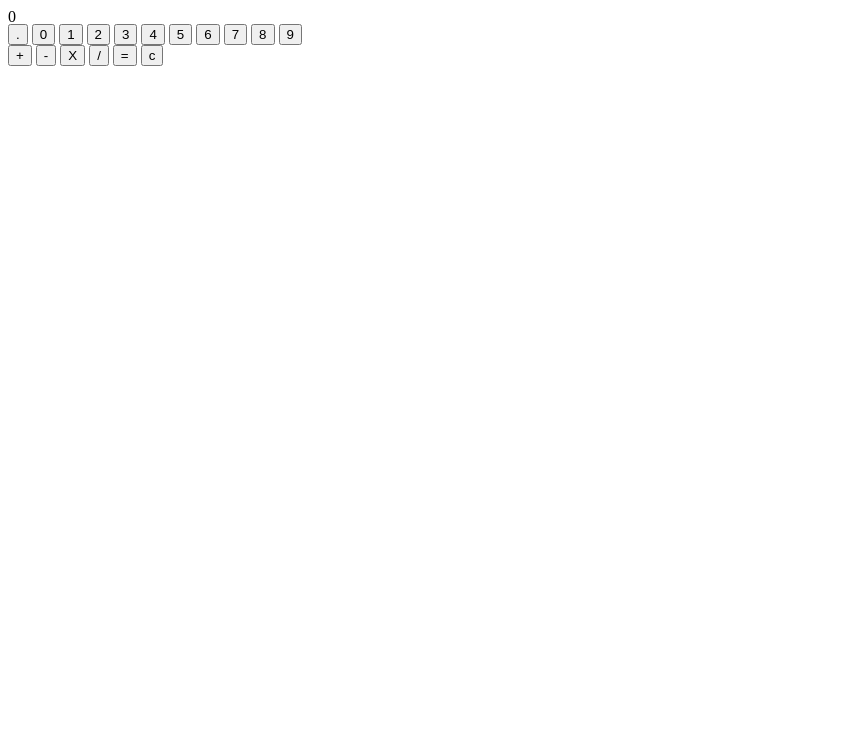
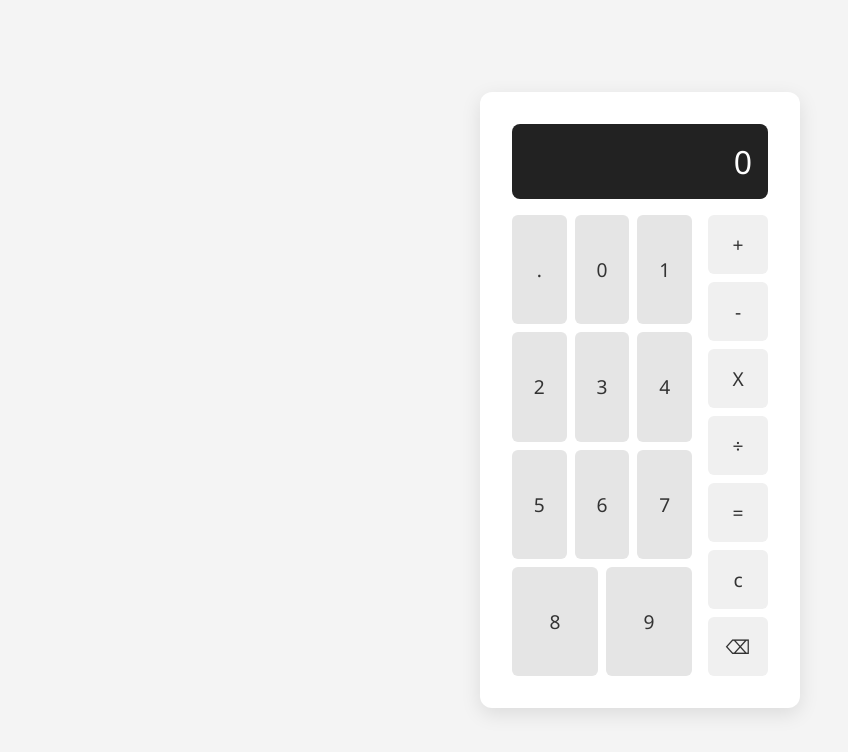
Before and after one commit to Micah-Pirikisi/Odin-Calculator, a plain HTML site: page index.html in a window 1280 px wide. Shown: the whole page, without its empty margins (0-848 px from the left). Drawn offline with Linux system fonts and the light colour scheme.

Commit message:
added css to improve the calculator's appearance

```diff
--- a/index.html
+++ b/index.html
@@ -28,9 +28,10 @@
                 <button id="addBtn" class="operator">+</button>
                 <button id="subBtn" class="operator">-</button>
                 <button id="multBtn" class="operator">X</button>
-                <button id="divBtn" class="operator">/</button>
+                <button id="divBtn" class="operator">÷</button>
                 <button id="eqBtn" class="operator">=</button>
                 <button id="clBtn" class="operator">c</button>
+                <button id="delBtn" class="operator">⌫</button>
             </div>
         </div>
     </main>
--- a/resources/css/style.css
+++ b/resources/css/style.css
@@ -1,4 +1,96 @@
+/* Base Reset */
+* {
+  box-sizing: border-box;
+  margin: 0;
+  padding: 0;
+  font-family: 'Segoe UI', Tahoma, Geneva, Verdana, sans-serif;
+}
+
+body {
+  background-color: #f4f4f4;
+  height: 100vh;
+  display: flex;
+  justify-content: center;
+  align-items: center;
+}
+
+main {
+  background-color: #fff;
+  padding: 2rem;
+  border-radius: 12px;
+  box-shadow: 0 6px 20px rgba(0, 0, 0, 0.1);
+  width: 320px;
+  max-width: 90vw;
+  display: flex;
+  flex-direction: column;
+  gap: 1rem;
+}
+
+/* Display */
 #display {
-    height: 1em;
-    width: 20em;
+  background-color: #222;
+  color: #fff;
+  font-size: 2rem;
+  padding: 1rem;
+  text-align: right;
+  border-radius: 8px;
+  min-height: 60px;
+  overflow-x: auto;
 }
+
+/* Button container */
+.btn-container {
+  display: flex;
+  gap: 1rem;
+}
+
+/* Digits */
+.digits {
+  flex: 3;
+  display: flex;
+  flex-wrap: wrap;
+  gap: 0.5rem;
+  justify-content: space-between;
+}
+
+.digits button {
+  width: 30%;
+  flex-grow: 1;
+}
+
+/* Operators */
+.ops {
+  flex: 1;
+  display: flex;
+  flex-direction: column;
+  gap: 0.5rem;
+}
+
+/* All Buttons */
+button {
+  padding: 1rem;
+  font-size: 1.2rem;
+  background-color: #e5e5e5;
+  border: none;
+  border-radius: 6px;
+  cursor: pointer;
+  transition: background-color 0.2s ease;
+  color: #333;
+}
+
+button:hover {
+  background-color: #d1d1d1;
+}
+
+.operator {
+  background-color: #f0f0f0;
+}
+
+.operator:hover {
+  background-color: #dcdcdc;
+}
+
+button:disabled {
+  opacity: 0.5;
+  cursor: not-allowed;
+}
--- a/resources/js/index.js
+++ b/resources/js/index.js
@@ -84,6 +84,14 @@ opBtns.forEach(button => {
             waitingForSecondNumber = false;
             decimalBtn.disabled = false;
             return;
+        } else if (button.id === 'delBtn') {
+            if (!waitingForSecondNumber && num1) {
+                num1 = num1.slice(0, -1);
+                display.textContent = num1 || '0';
+            } else if (waitingForSecondNumber && num2) {
+                num2 = num2.slice(0, -1);
+                display.textContent = num2 || '0';
+            }
         }
 
         if (num1 && operator && num2) {
@@ -116,6 +124,7 @@ opBtns.forEach(button => {
         operator = '';
         waitingForSecondNumber = false;
         display.textContent = '0';
+        decimalBtn.disabled = false;
     } else {
         // Operator clicked
         if (!operator) {
```
